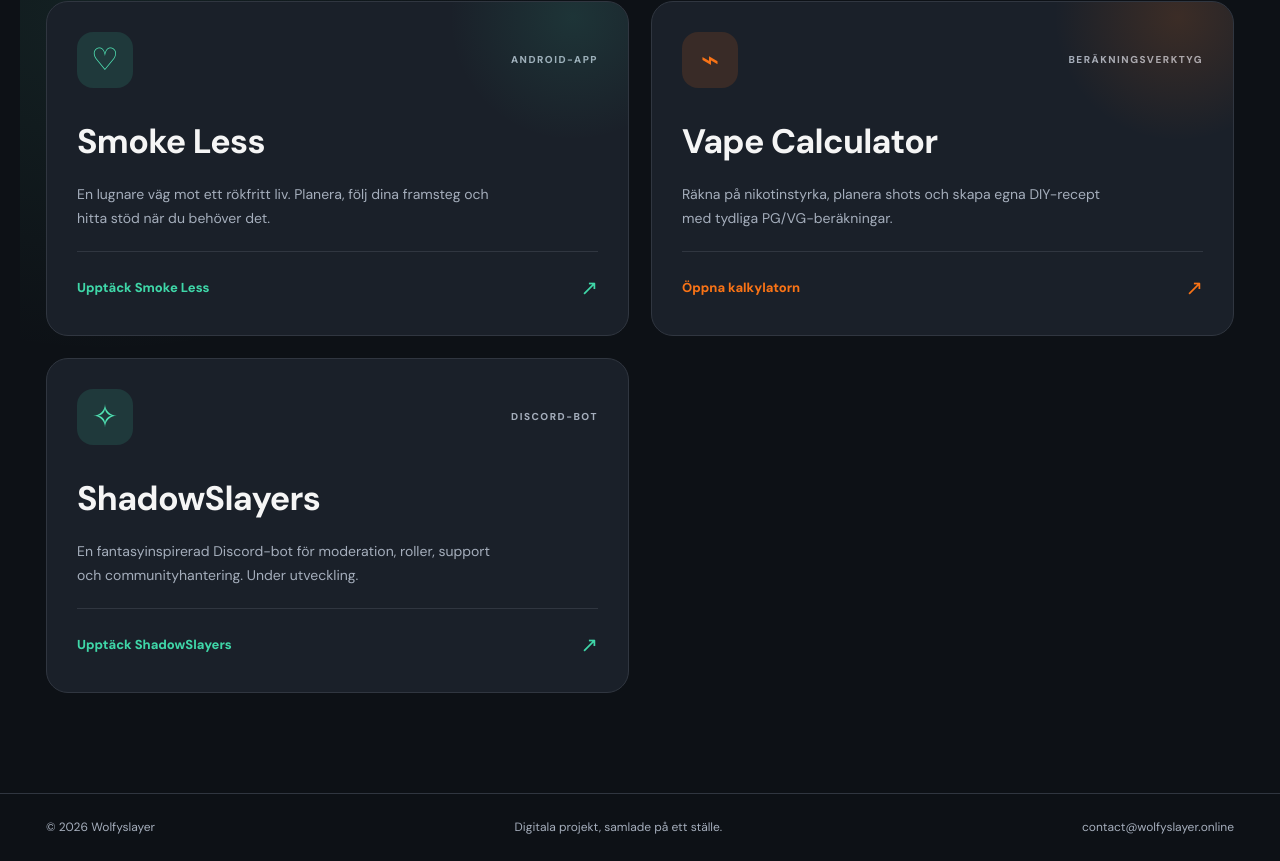
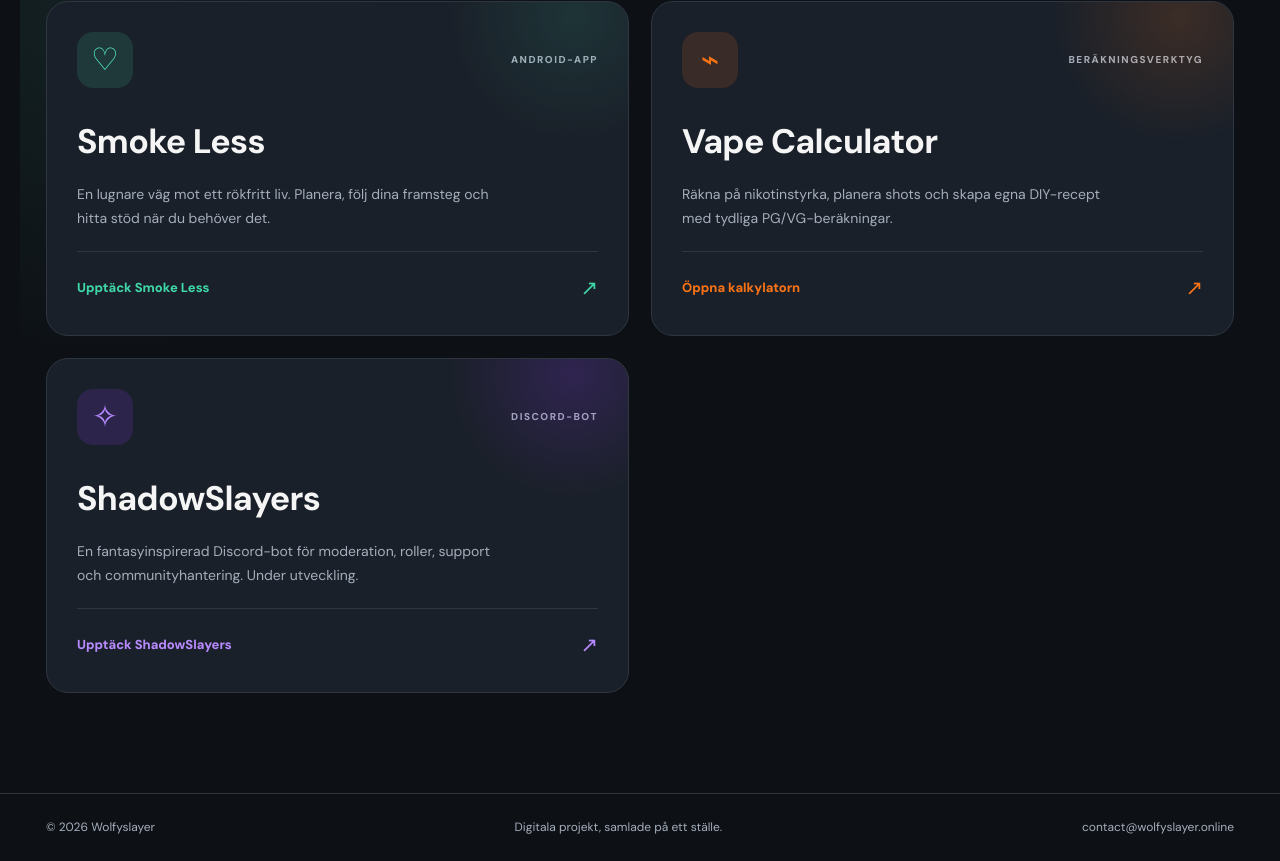
Before and after one commit to Wolfyslayer/Smoke-less-website, a React (Vite) app: page / in a window 1280 px wide. Shown: the part 850-1711 px from the top of the page. Built offline with nearby package versions, Linux system fonts and the light colour scheme.

Commit message:
style(shadow-slayers): add purple project card styling

```diff
--- a/src/hub.css
+++ b/src/hub.css
@@ -42,3 +42,9 @@
 .wolf-hub a:focus-visible,.wolf-hub button:focus-visible{outline:3px solid #f97316;outline-offset:3px}
 @media(max-width:760px){.hub-card-grid{grid-template-columns:1fr}.hub-hero{margin:55px auto 65px}.hub-main{padding:30px 20px 70px}.hub-card{min-height:280px}.hub-hero h1{letter-spacing:-1.5px}.hub-hero p{font-size:14px}}
 @media(prefers-reduced-motion:reduce){.hub-card{transition:none!important}}
+
+/* ShadowSlayers project card */
+.hub-card.hub-shadow:before{background:radial-gradient(circle,#8b35f54a,transparent 70%)}
+.hub-card.hub-shadow:hover{border-color:#8b35f5;box-shadow:0 22px 60px #8b35f522}
+.hub-shadow .hub-card-icon{color:#b78aff;background:#8b35f52b}
+.hub-shadow .hub-card-bottom{color:#b78aff}
```
